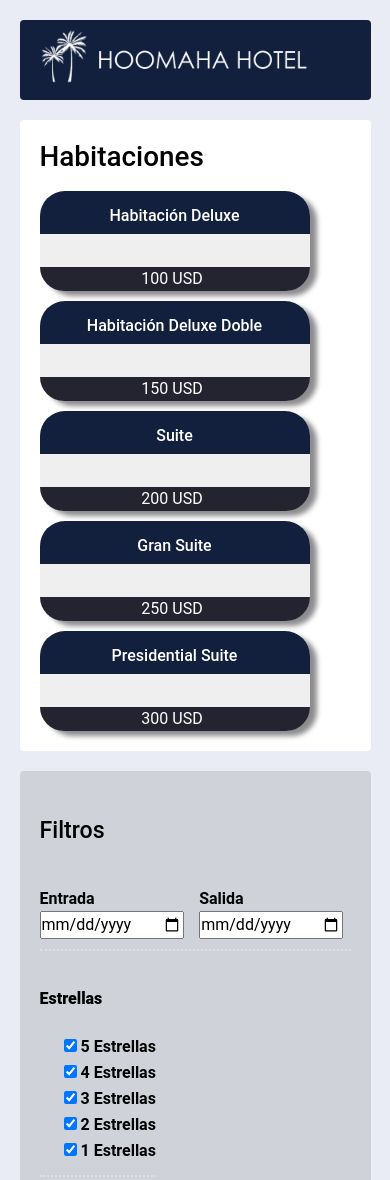
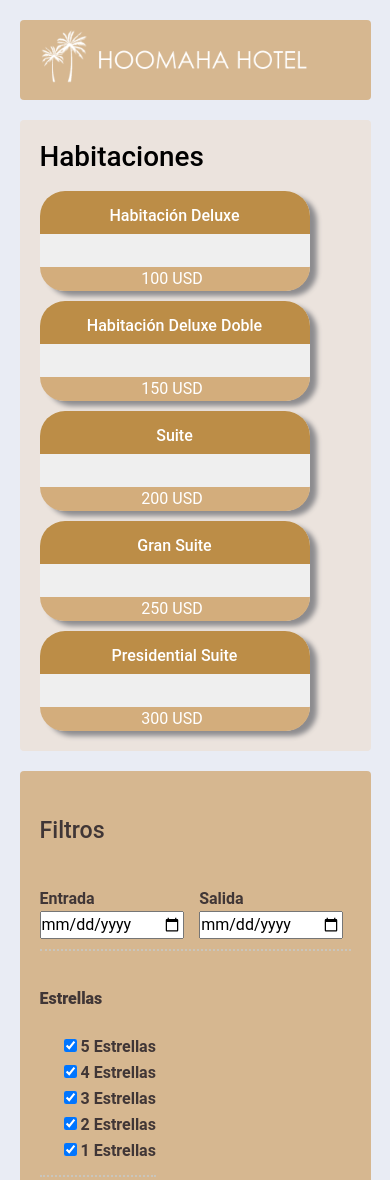
Before and after one commit to FranksSPowell/TPO-Desarrollo-Web, a plain HTML site: page TP-FINAL -V0.01/resv.html in a window 390 px wide. Shown: the top 1180 px of the page. Drawn offline with Linux system fonts and the light colour scheme; files that its build step writes are made by us from their sources.

Commit message:
LoremChange

```diff
--- a/TP-FINAL -V0.01/css/resvstyle.css
+++ b/TP-FINAL -V0.01/css/resvstyle.css
@@ -45,7 +45,7 @@ body {
 }
 
 .contenedor .header {
-	background: #12203E;
+	background: #d3ad7cd4;
 	color: #fff;
 	grid-area: header;
 }
@@ -55,6 +55,7 @@ body {
     display: flex;
     flex-direction: column;
     row-gap: 10px;
+	background-color:#EBE3DD ;
 }
 
 .contenido .cuarto{
@@ -86,7 +87,7 @@ body {
 
 }
 .roomPrice{
-    background-color: #232430;
+    background-color: #d3ad7cd4;
     color: #fff;
     text-align: center;
 	min-width: 100px;
@@ -112,14 +113,14 @@ body {
 
 .name{
     font-size: 1.5em;
-	border-bottom: 1px solid gray
+	border-bottom: 1px solid #C9C5BC
 }
 .RoomLongDesc{
     font-size: 1em;
 }
 
 .contenedor .sidebarRes {
-	background: #63646430;
+	background: #d3ad7cd4;
 	text-align: left;
 	display: flex;
     flex-direction:column;
@@ -130,10 +131,11 @@ body {
 	justify-content: space-evenly;
 	align-items:flex-start;
 	grid-area: sidebarRes;
+	color: #403636;
 }
 
 .SidRow{
-	border-bottom: 2px dotted #dfdfdf;
+	border-bottom: 2px dotted #C9C5BC;
 	display: flex;
 	flex-direction: column;
 	justify-content:flex-start;
@@ -168,7 +170,7 @@ body {
 } */
 
 .contenedor .footer {
-	background: #12203E;
+	background: #d3ad7cd4;
 	color: #fff;
 	grid-area: footer;
 	text-align: center;
@@ -228,7 +230,7 @@ body {
 		padding: 0%;
 		padding-top: 15px;
 		text-align: center;
-		background-color: #12203E;
+		background-color: #BC8D47;
 		color: #fff;
 		border-radius: 25px 25px 0 0;
 		border: none;
@@ -249,7 +251,7 @@ body {
     }
 
 	.roomPrice{
-		background-color: #232430;
+		background-color: #d3ad7c;
 		color: #fff;
 		text-align: center;
 		min-width: 100px;
```
